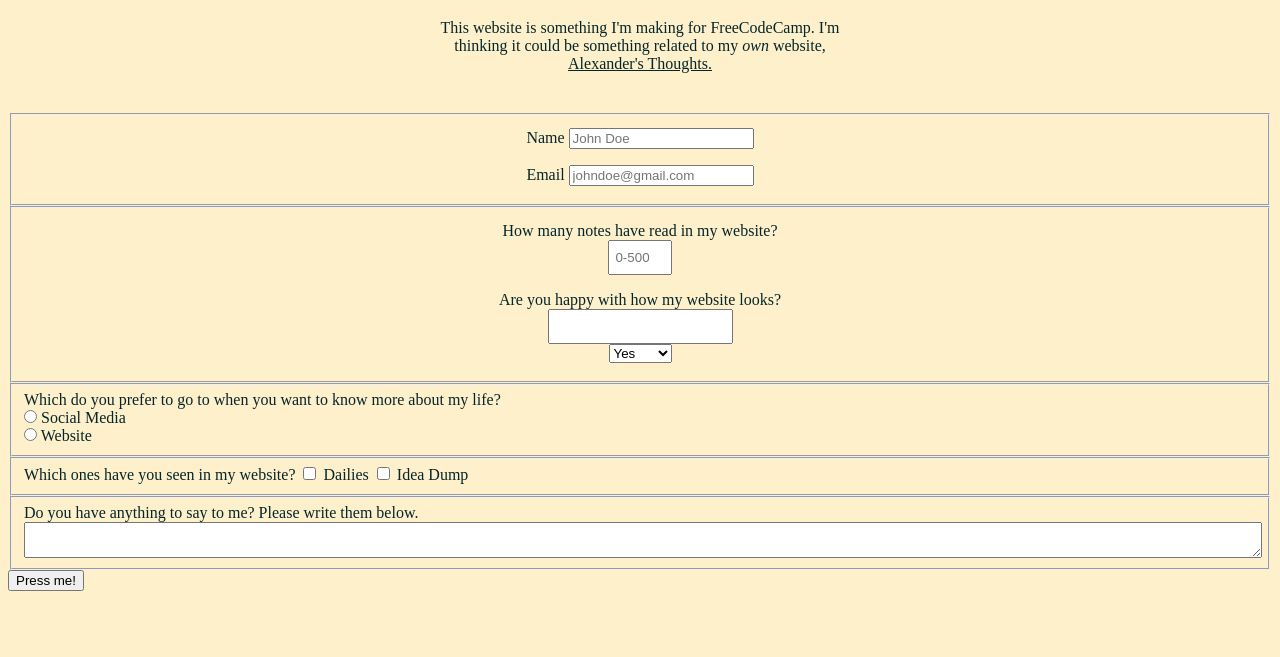
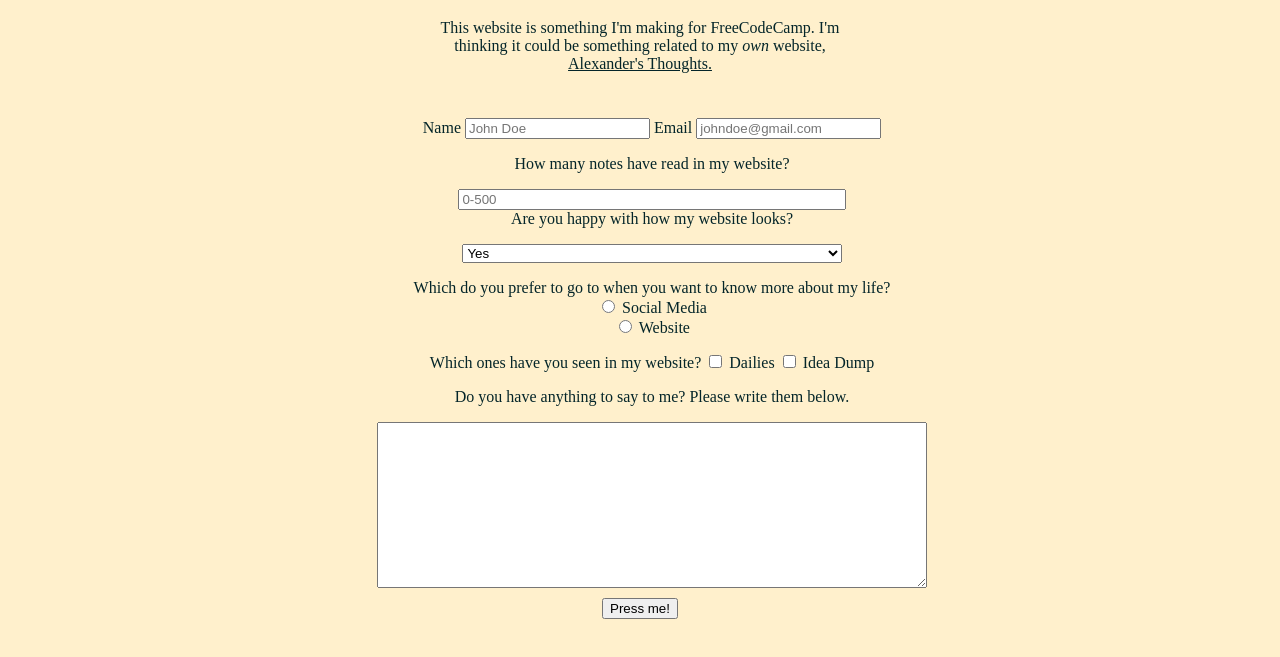
Before and after one commit to TheIanAquino/00_HTML-CSS_Survey-Form, a plain HTML site: page index.html in a window 1280 px wide. Shown: the part 61-718 px from the top of the page. Drawn offline with Linux system fonts and the light colour scheme; a web font is replaced by a local one.

Commit message:
I'll submit this for now. I know it's ugly but I really don't want to spend time making it beautiful. I want to as much as possible make progress on learning, not perfecting my learning.

```diff
--- a/index.html
+++ b/index.html
@@ -29,7 +29,6 @@
                     <input id="number" type="number" pattern="1-9" min="0" max="500" placeholder="0-500">
                 </label>
                 <label for="choices" id="choices"> Are you happy with how my website looks?
-                    <input id="choices">
                     <select id="dropdown">
                         <option>Yes</option>
                         <option>No</option>
--- a/styles.css
+++ b/styles.css
@@ -1,57 +1,64 @@
-h1 {
-    font-family: Dela Gothic One;
-    text-align: center;
-    color: #042529;
-}
-#description {
-    text-align: center;
-    max-width: 400px;
-    margin: 0 auto;
-    padding-bottom: 5vh;
-}
-#pbj {
-    font-family: Dela Gothic One;
-    color: #042529;
-}
-#pbj:hover {
-    color: #06D6A0;
-}
-#pbj:active {
-    color: #FF8300;
-}
 body {
     background-color: #FFF0CC;
     color: #042529;
     font-family: Erode Variable;
-}
-fieldset {
-    display: block;
-}
-label {
-    font-style: bold;
-}
-#name-label, #email-label, #number-label, #number, #choices {
-    display: block;
-    padding-top: 1vh;
-    padding-bottom: 1vh;
-    margin: 0 auto;
     text-align: center;
 }
-/*
-I need to explore how to increase the padding of a button without increasing its whole size.
-I'll focus on the other parts of my code first.
-*/
-#dropdown {
+
+h1, #pbj {
+    font-family: Dela Gothic One;
+    color: #042529;
+}
+
+h1 {
+    text-align: center;
+}
+
+#description, #number, #dropdown, #comment {
     display: block;
     margin: 0 auto;
 }
+
+#description {
+    max-width: 400px;
+    padding-bottom: 5vh;
+}
+
+#pbj:hover {
+    color: #06D6A0;
+}
+
+#pbj:active {
+    color: #FF8300;
+}
+
+fieldset {
+    border: 0;
+    width: 100%;
+    margin: 0 auto;
+}
+
+.label-text {
+    display: block;
+    padding-top: 1vh;
+    padding-bottom: 10px;
+}
+
+#number, #dropdown {
+    width: 30%;
+    margin-top: 2vh;
+}
+
+#comment {
+    width: 43%;
+    min-height: 20vh;
+    margin-top: 2vh;
+}
+
+.inline-label {
+    display: inline-block;
+    margin: 1vh;
+}
 #radio-label-1, #radio-label-2 {
     display: inline-block;
-    margin: 0 auto;
 }
-#comment {
-    display: block;
-    margin: 0 auto;
-    min-width: 100%;
-    max-width: 100%;
-}
```
